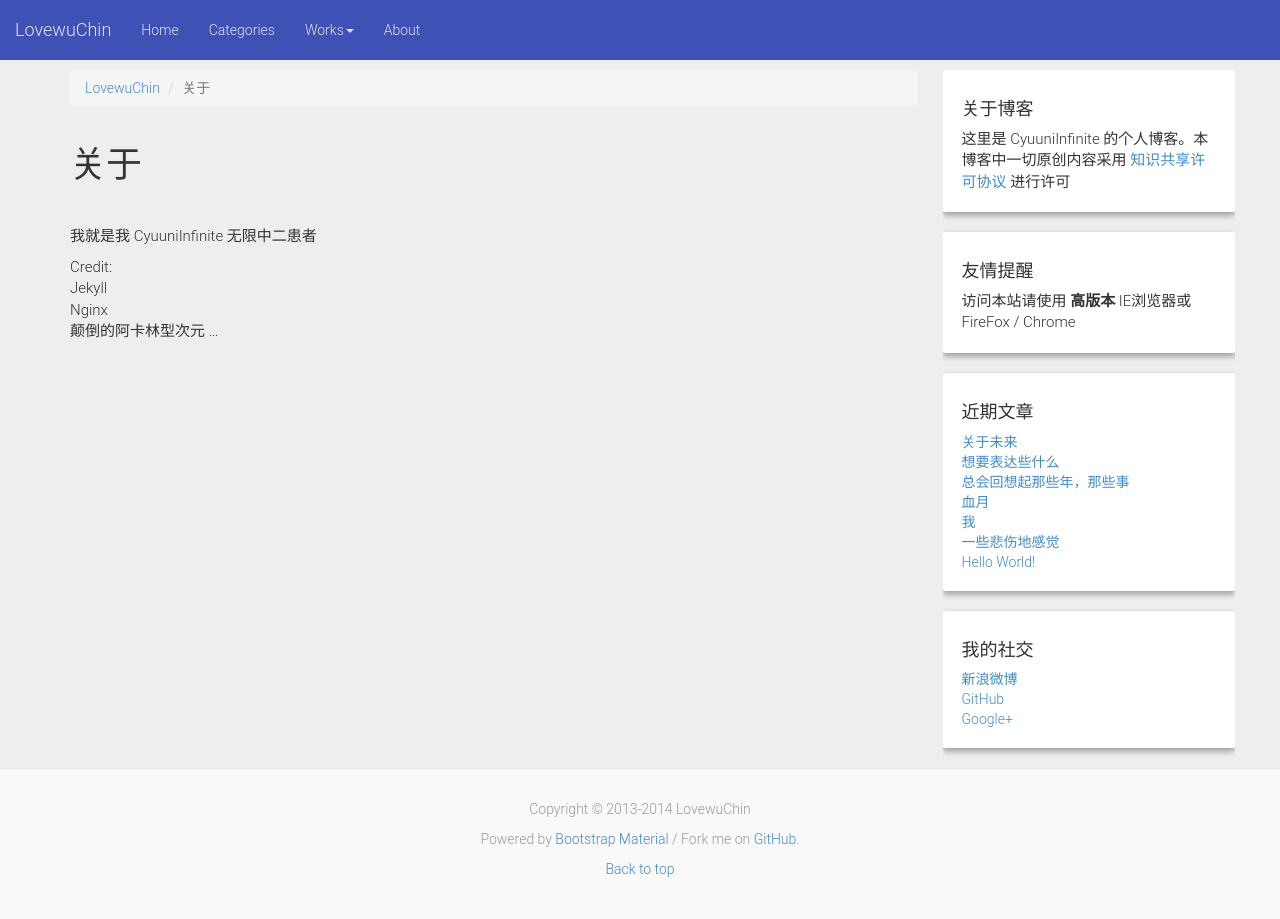
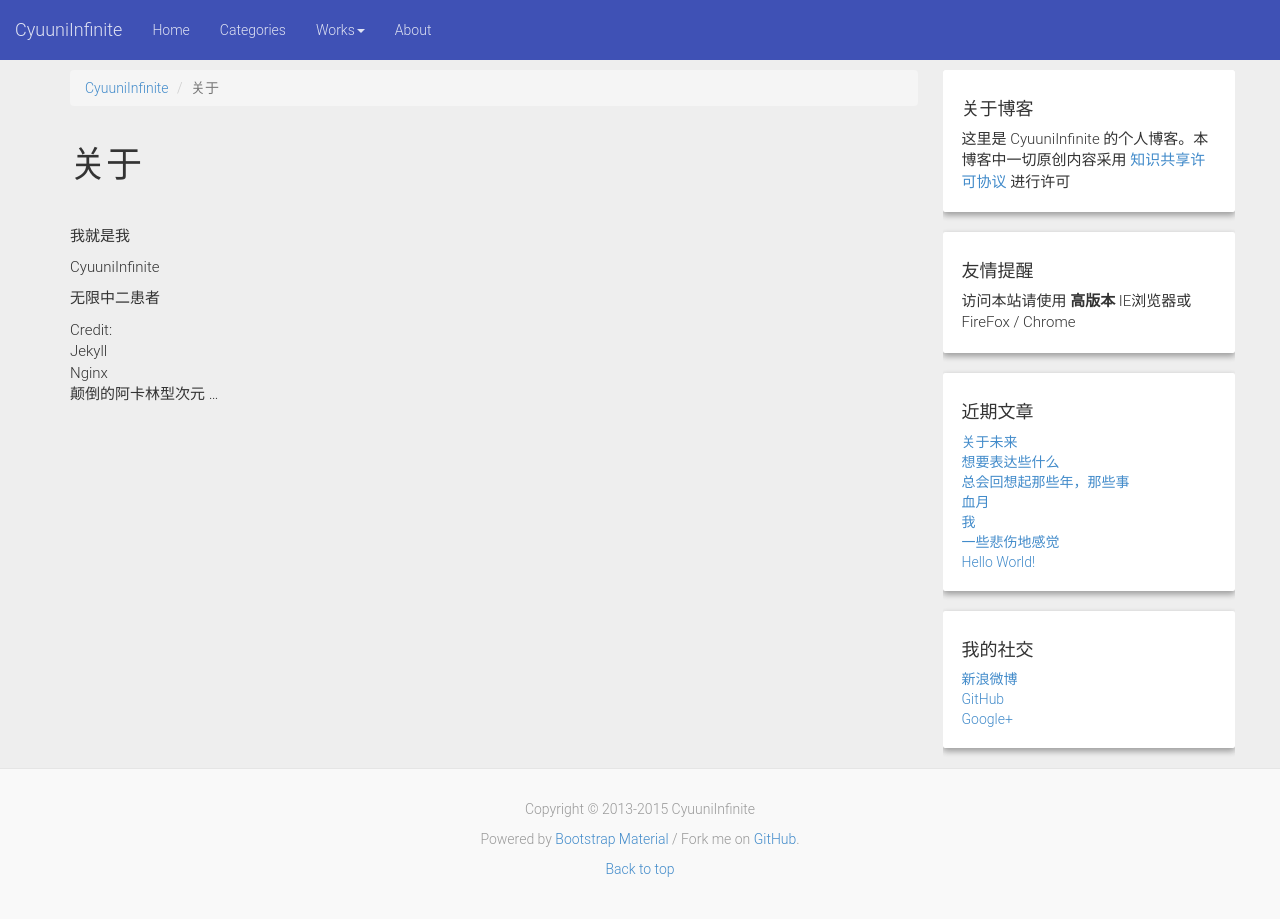
Before and after one commit to Chin-Z/Chin-Z.github.io, a Jekyll site: the page built from about/index.md, in a window 1280 px wide. Built offline with Jekyll 4.4.1, drawn with Linux system fonts in a browser that asks for light colours; Markdown is read by kramdown in place of the engine named in the settings; comment, search, counter and statistics services are not loaded.

Commit message:
Done Change information

```diff
--- a/_includes/footer.html
+++ b/_includes/footer.html
@@ -3,7 +3,7 @@
 </body>
 
 <footer>
-  <p> Copyright &copy; 2013-2014 LovewuChin </p>
+  <p> Copyright &copy; 2013-2015 CyuuniInfinite </p>
   <p> Powered by <a href="https://github.com/FezVrasta/bootstrap-material-design">Bootstrap Material</a> / Fork me on <a href="https://github.com/Chin-Z/Chin-Z.github.io">GitHub</a>.</p>
   <p>
     <a href="#">Back to top</a>
--- a/_includes/header.html
+++ b/_includes/header.html
@@ -54,7 +54,7 @@
           <span class="icon-bar"></span>
           <span class="icon-bar"></span>
         </button>
-        <a class="navbar-brand" href="#">LovewuChin</a>
+        <a class="navbar-brand" href="#">CyuuniInfinite</a>
       </div>
 
       <!-- Collect the nav links, forms, and other content for toggling -->
--- a/_layouts/default.html
+++ b/_layouts/default.html
@@ -1,7 +1,7 @@
 {% include header.html %}
      <div class="col-xs-12 col-sm-9">
         <ol class="breadcrumb">
-          <li><a href="{{ site.baseurl }}index.html">LovewuChin</a></li>
+          <li><a href="{{ site.baseurl }}index.html">CyuuniInfinite</a></li>
           <li class="active">{{ page.title }}</li>
         </ol><!--/.breadcrumb-->
         <div class="page-header">
--- a/about/index.md
+++ b/about/index.md
@@ -3,7 +3,9 @@ layout: default
 title: 关于
 ---
 我就是我
+
 CyuuniInfinite
+
 无限中二患者
 
 Credit:
```
